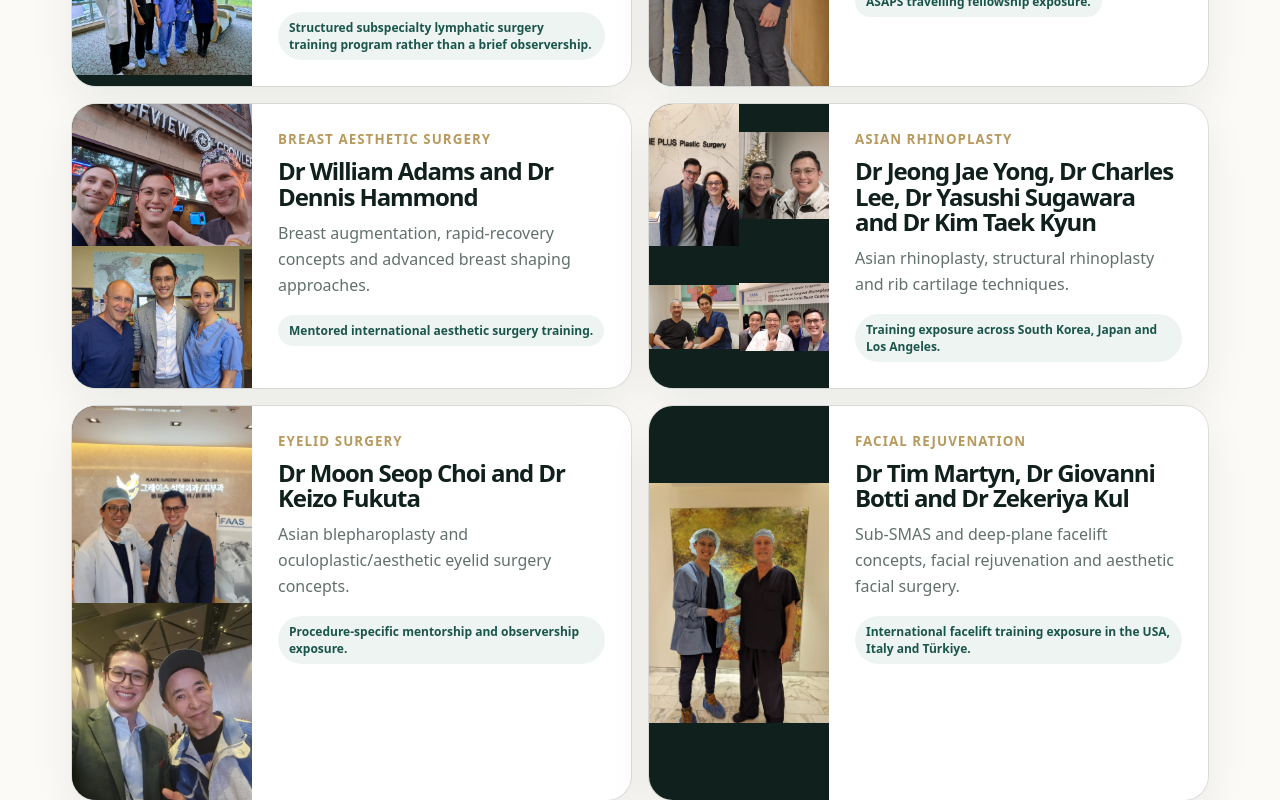
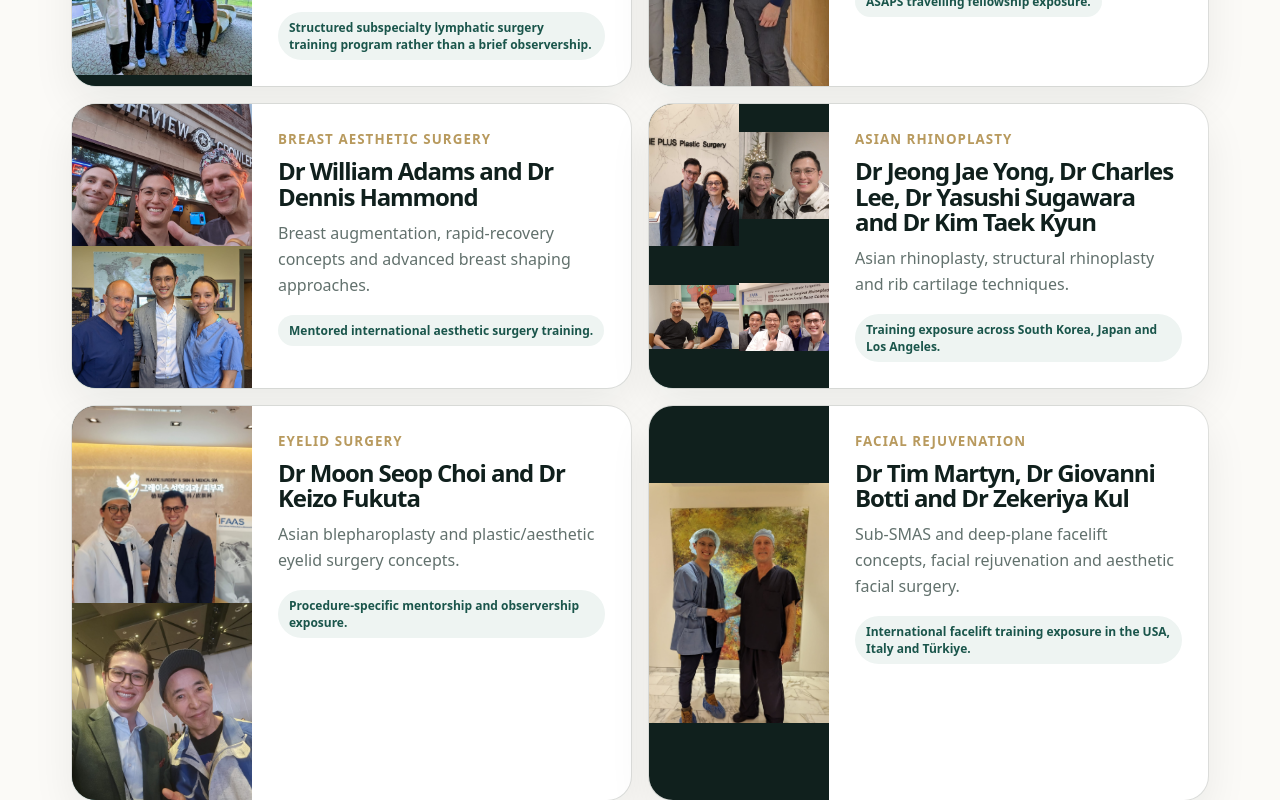
Before and after one commit to zatyrical/plasticwebsite, a Next.js app: page / in a window 1280 px wide. Shown: the part 3847-4647 px from the top of the page. Built offline with nearby package versions, Linux system fonts and the light colour scheme.

Commit message:
Update eyelid surgery wording

```diff
--- a/app/page.tsx
+++ b/app/page.tsx
@@ -5,7 +5,7 @@ const aesthetic = [
   { title: 'Body contouring & liposuction', text: 'Abdominoplasty, arm/thigh/trunk contouring, post-bariatric body contouring and high-definition liposuction techniques, informed by international aesthetic body-contouring training.' },
   { title: 'Breast aesthetic surgery', text: 'Breast augmentation, reduction mammoplasty and mastopexy, including training exposure to rapid-recovery breast augmentation and advanced breast shaping approaches.' },
   { title: 'Asian rhinoplasty', text: 'Asian rhinoplasty and structural rib rhinoplasty training with surgeons in South Korea, Japan and Los Angeles.' },
-  { title: 'Eyelid surgery', text: 'Asian blepharoplasty training with Korean and Japanese oculoplastic/aesthetic surgeons.' },
+  { title: 'Eyelid surgery', text: 'Asian blepharoplasty training with Korean and Japanese plastic/aesthetic surgeons.' },
   { title: 'Facial rejuvenation', text: 'Sub-SMAS and deep-plane facelift concepts from international facelift training in the USA, Italy and Türkiye.' },
   { title: 'Lymphedema surgery', text: 'Lymphatic surgery training through MOH HMDP in Tokyo, with focus on lymphovenous bypass, lymphatic reconstruction and complex lymphedema care.' }
 ];
@@ -64,7 +64,7 @@ const trainingMentorship = [
   {
     area: 'Eyelid surgery',
     mentor: 'Dr Moon Seop Choi and Dr Keizo Fukuta',
-    focus: 'Asian blepharoplasty and oculoplastic/aesthetic eyelid surgery concepts.',
+    focus: 'Asian blepharoplasty and plastic/aesthetic eyelid surgery concepts.',
     note: 'Procedure-specific mentorship and observership exposure.',
     photos: [
       { src: '/images/mentors/moon-seop-choi.jpg', alt: 'Dr Jeremy Sun with Dr Moon Seop Choi during eyelid surgery training', className: 'photo-moon-seop-choi' },
```
